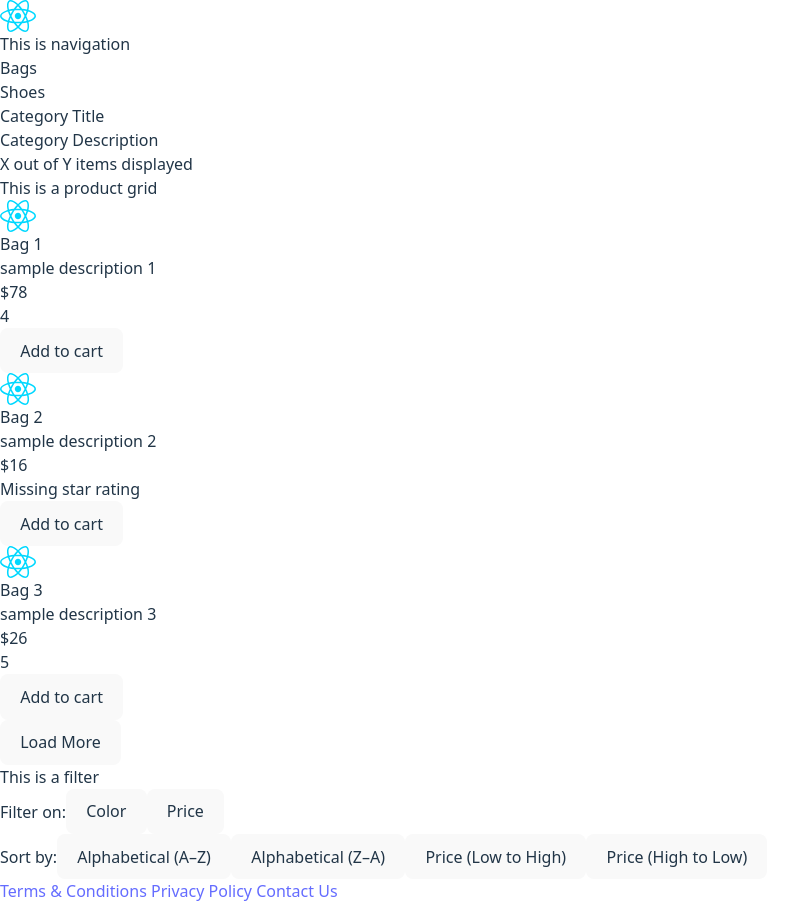
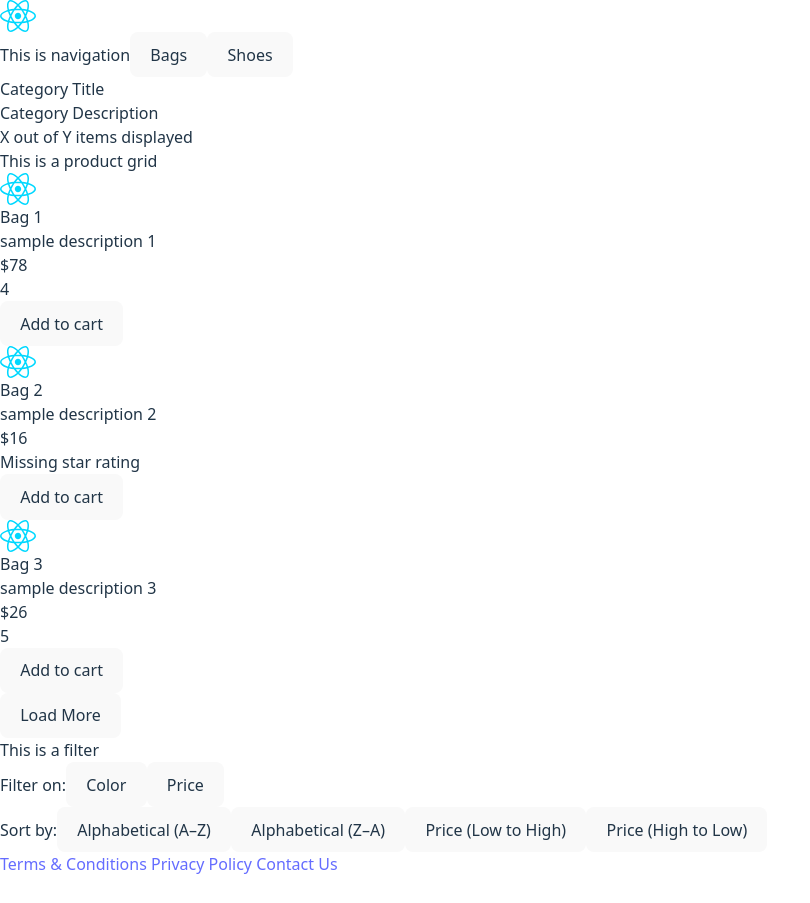
Before and after one commit to HShrigma/project-nexus, a React (Vite) app in the folder Project Nexus/: page / in a window 1280 px wide. Shown: the whole page, without its empty margins (0-810 px from the left). After the commit the page ends 876 px from the top, so only its background shows below. Built offline with nearby package versions, Linux system fonts and the light colour scheme.

Commit message:
feat(header): add placeHolder category select

```diff
--- a/Project Nexus/src/components/header/HeaderNavItem.jsx
+++ b/Project Nexus/src/components/header/HeaderNavItem.jsx
@@ -1,10 +1,11 @@
-export const HeaderNavItem = ({category}) => {
+
+export const HeaderNavItem = ({category, onCategorySelected}) => {
     return (
 
         category &&
-        <div>
+        <button onClick={() => onCategorySelected?.(category)}>
             {category}
-        </div>
+        </button>
     );
 
 }
--- a/Project Nexus/src/components/header/HeaderNavigation.jsx
+++ b/Project Nexus/src/components/header/HeaderNavigation.jsx
@@ -2,10 +2,16 @@ import HeaderNavItem from "./HeaderNavItem";
 
 export const HeaderNavigation = () => {
     const tempItems = [{id:1, categoryName: "Bags"} , {id:2, categoryName: "Shoes"}];
+    const handleCategorySelected = (category) => console.log("Category " + category + " selected");
     return (
         <nav>
                 This is navigation
-            {tempItems.map(item => <HeaderNavItem key={item.id} category={item.categoryName} />)}
+            {tempItems.map(item =>
+                <HeaderNavItem
+                    key={item.id}
+                    category={item.categoryName}
+                    onCategorySelected={handleCategorySelected}
+                />)}
         </nav>
 
     );
```
